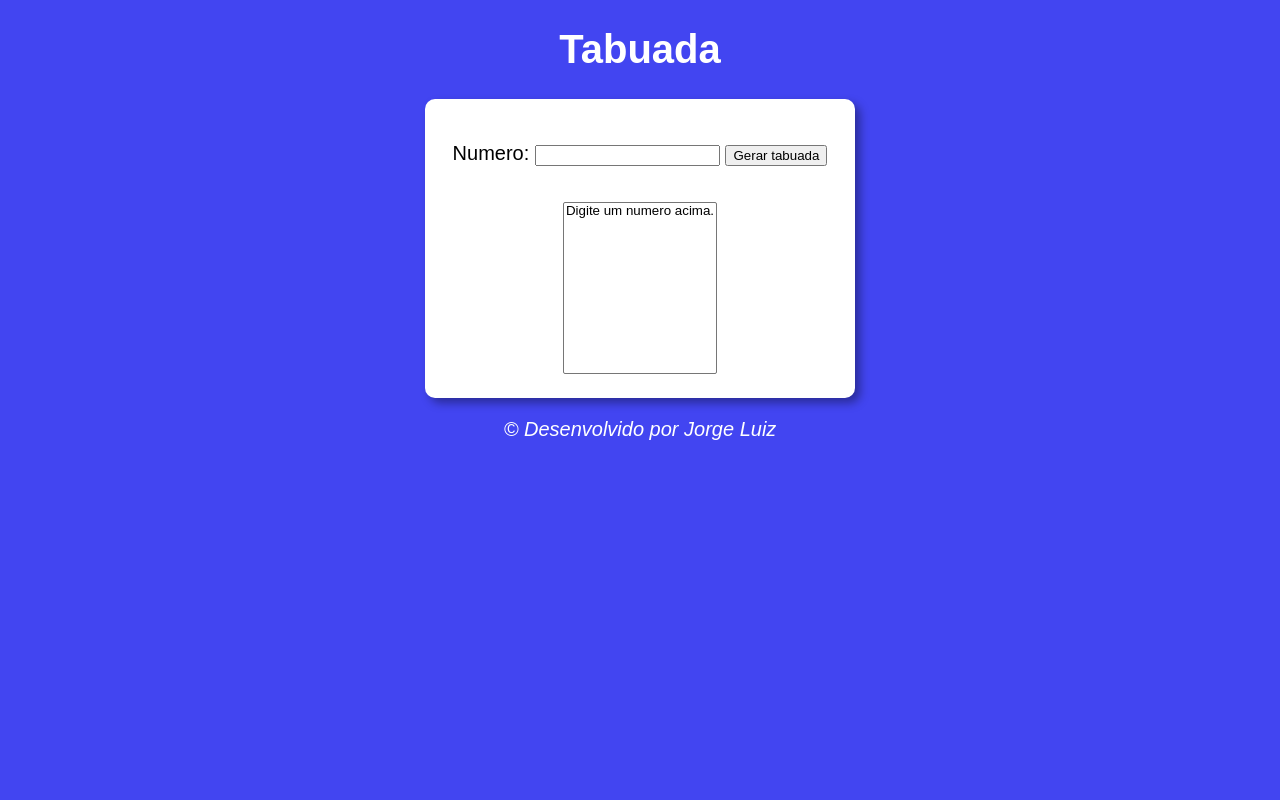
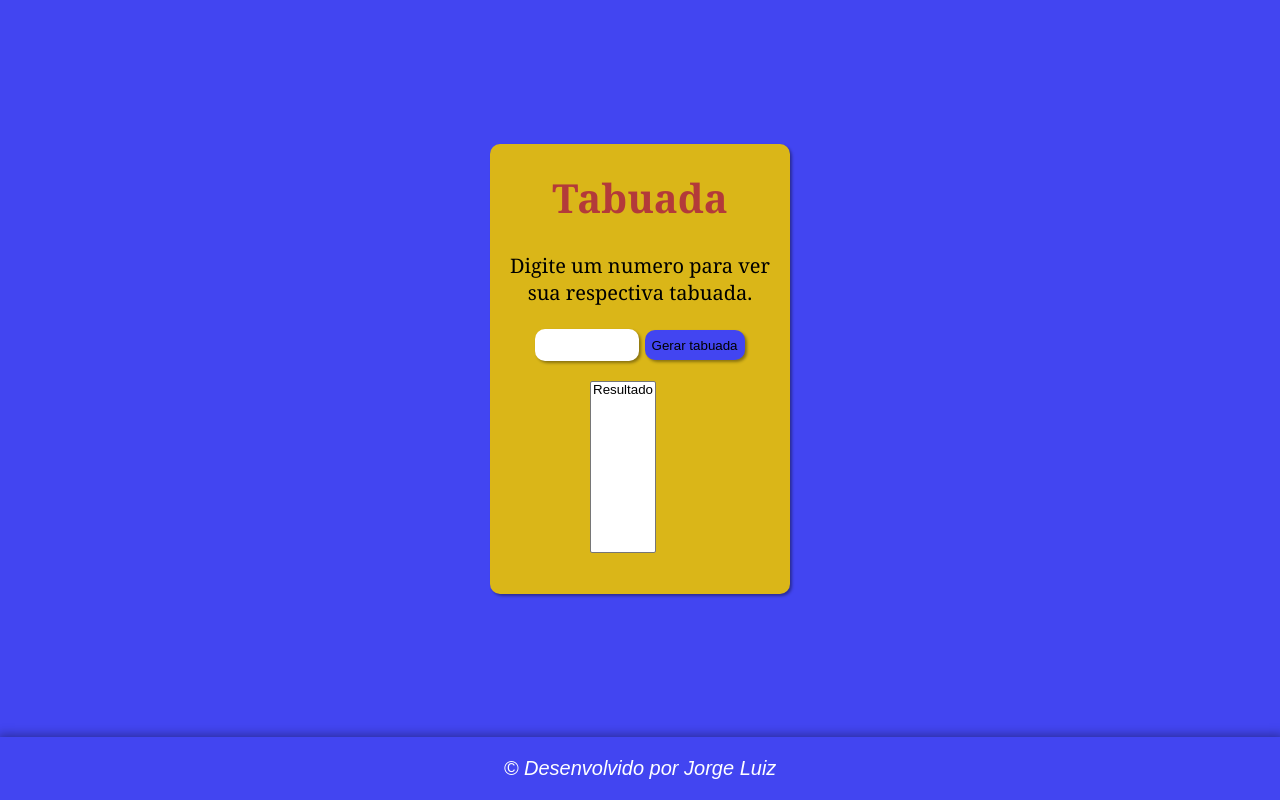
Before and after one commit to jhorgeluiz/projeto-gerador-calculadora, a plain HTML site: page index.html in a window 1280 px wide. Drawn offline with Linux system fonts and the light colour scheme.

Commit message:
atualização

```diff
--- a/estilo.css
+++ b/estilo.css
@@ -1,30 +1,78 @@
 @charset "UTF-8";
 
-body {
-    background-color: rgb(66, 69, 241);
-    font: normal 15pt arial;
+html {
+    height: 100%;
 }
 
-header {
-    color: white;
+body {
+
+    background-color: #4245f1;
+    font: normal 15pt arial;
+    min-height: 100%;
+    display: flex;
+    flex-direction: column;
+    margin: 0px;
+}
+
+h1 {
+    font-family: Georgia, 'Times New Roman', Times, serif;
+    color: rgb(179, 58, 58);
     text-align: center;
 }
 
-section {
-    background-color: white;
+
+main {
+    box-shadow: 2px 2px 3px #0000005e;
     border-radius: 10px;
-    padding: 15px;
-    width: 400px;
+    background-color: #dab618;
     margin: auto;
-    box-shadow: 5px 5px 10px rgba(0, 0, 0, 0.37);
+    width: 300px;
+    height: 450px;
+
 }
 
-div {
-    text-align: center;
-    padding: 8px;
+section {
+    margin: auto;
+    display: block;
+
 }
 
+
+div  p {
+    font-family: Georgia, 'Times New Roman', Times, serif;
+    text-align: center;
+
+}
+
+div input {
+    box-shadow: 2px 2px 3px #0000005e;
+    border-radius: 10px;
+    border-style: none;
+    position: relative;
+    left: 45px;
+    bottom: 20px;
+    width: 100px;
+    height: 30px;
+}
+
+.botao {
+    background-color: #4245f1;
+    box-shadow: 2px 2px 3px #0000005e;
+    border-radius: 10px;
+    border-style: none;
+}
+
+select {
+    position: relative;
+    left: 100px;
+}
+
+
+
 footer {
+    box-shadow: 1px 1px 10px 3px #0000005e;
+    margin-top: 0px;
+
     color: white;
     text-align: center;
     font-style: italic;
--- a/index.html
+++ b/index.html
@@ -7,24 +7,28 @@
     <link rel="stylesheet" href="estilo.css">
 </head>
 <body>
-    <header>
+
+    <main>
         <h1>Tabuada</h1>
-    </header>
         <section>
             <div>
-            <p>Numero: <input type="number" name="num" id="txtn">
-               <input type="button" value="Gerar tabuada" onclick="tabuada()">
-            </p>
+                <p>Digite um numero para ver <br> sua respectiva tabuada.</p> <br>
+                <input type="number" name="num" id="txtn">
+                <input class="botao" type="button" value="Gerar tabuada" onclick="tabuada()">
             </div>
+
             <div>
                 <select name="tabuada" id="seltab" size="10">
-                <option>Digite um numero acima.</option>
+                    <option>Resultado</option>
                 </select>
             </div>
         </section>
+    </main>
+
     <footer>
         <p>&copy; Desenvolvido por Jorge Luiz</p>
     </footer>
+
     <script src="script.js"></script>
 </body>
 </html>
```
Lines whose indentation alone changed are shown as unchanged.
